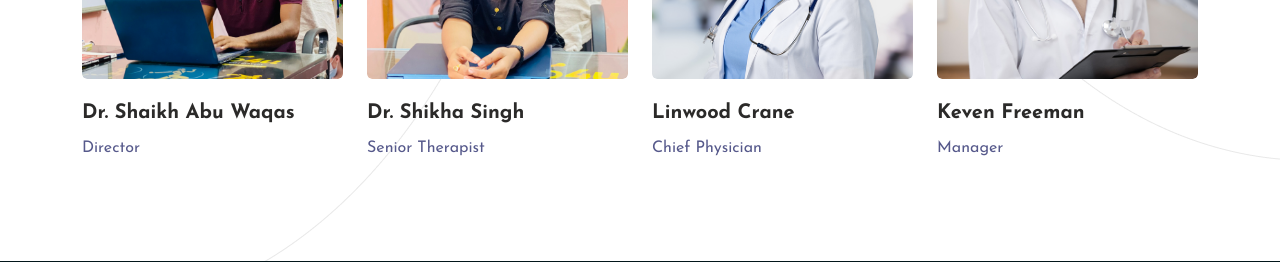
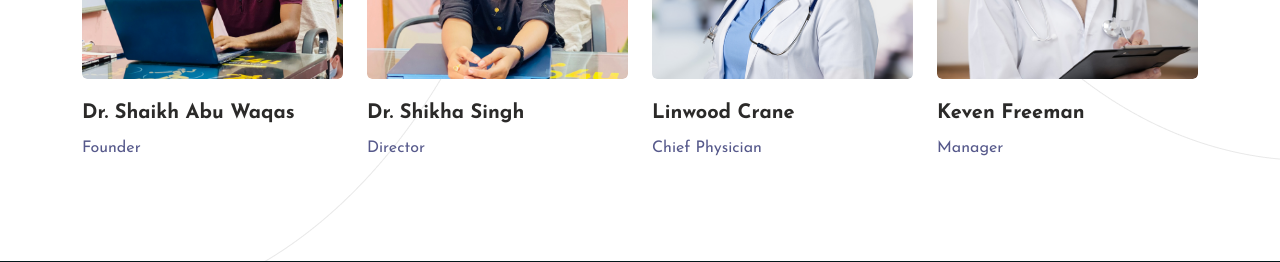
Before and after one commit to khanzafer448/Physio4U, a React (Vite) app: page / in a window 1280 px wide. Shown: the part 4873-5135 px from the top of the page. Built offline with nearby package versions, Linux system fonts and the light colour scheme; a web font is replaced by a local one.

Commit message:
added team content

```diff
--- a/src/components/ourTeam/index.jsx
+++ b/src/components/ourTeam/index.jsx
@@ -36,7 +36,7 @@ const OurTeam = () => {
                 <img src="img/team/team-1.webp" alt="Image" />
               </div>
               <h3>Dr. Shaikh Abu Waqas</h3>
-              <span>Director</span>
+              <span>Founder</span>
             </div>
           </div>
           <div
@@ -50,7 +50,7 @@ const OurTeam = () => {
                 <img src="img/team/team-2.webp" alt="Image" />
               </div>
               <h3>Dr. Shikha Singh</h3>
-              <span>Senior Therapist</span>
+              <span>Director</span>
             </div>
           </div>
           <div
```
